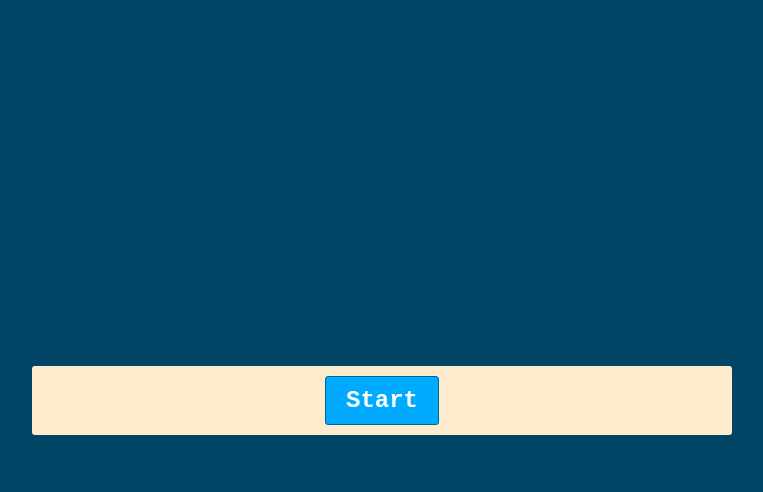
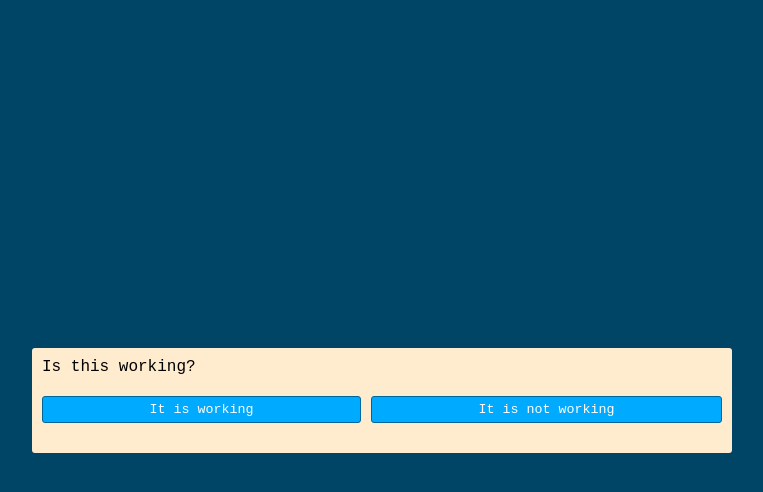
Before and after one commit to YourFunkyDad/Code-Quiz, a plain HTML site: page index.html in a window 1280 px wide. Both pictures are taken after a click on the button "Start". Shown: the whole page, without its empty margins (258-1021 px from the left). Drawn offline with Linux system fonts and the light colour scheme.

Commit message:
Creating Question Elements

```diff
--- a/assets/js/script.js
+++ b/assets/js/script.js
@@ -1,15 +1,59 @@
 const startButton = document.getElementById('start-btn')
+const nextButton = document.getElementById('next-btn')
+const questionContainerElement = document.getElementById('question-container')
+const questionElement = document.getElementById('question')
+const answerButtonsElement = document.getElementById('answer-buttons')
+
+let shuffledQuestions, currentQuestionIndex
 
 startButton.addEventListener('click', startGame)
 
 function startGame() {
   console.log('Started')
+  startButton.classList.add('hide')
+  shuffledQuestions = questions.sort(() => Math.random() - .5)
+  currentQuestionIndex = 0
+  questionContainerElement.classList.remove('hide')
+  setNextQuestion()
 }
 
 function setNextQuestion() {
+    resetState()
+    showQuestion(shuffledQuestions[currentQuestionIndex])
+}
 
+function showQuestion(question) {
+    questionElement.innerText = question.question
+    question.answers.forEach(answer => {
+        const button = document.createElement('button')
+        button.innerText = answer.text
+        button.classList.add('btn')
+        if (answer.correct) {
+            button.dataset.correct = answer.correct
+        }
+        button.addEventListener('click', selectAnswer)
+        answerButtonsElement.appendChild(button)
+    })
+}
+
+function resetState() {
+    nextButton.classList.add('hide')
+    while (answerButtonsElement.firstChild) {
+        answerButtonsElement.removeChild
+        (answerButtonsElement.firstChild)
+    }
 }
 
 function selectAnswer() {
 
 }
+
+const questions = [
+    {
+      question: 'Is this working?',
+      answers: [
+          { text: 'It is working', correct: true },
+          { text: 'It is not working', correct: false }
+      ]
+    }
+]
```
Also changed, not shown: assets/style/style.css (line endings or trailing spaces).
